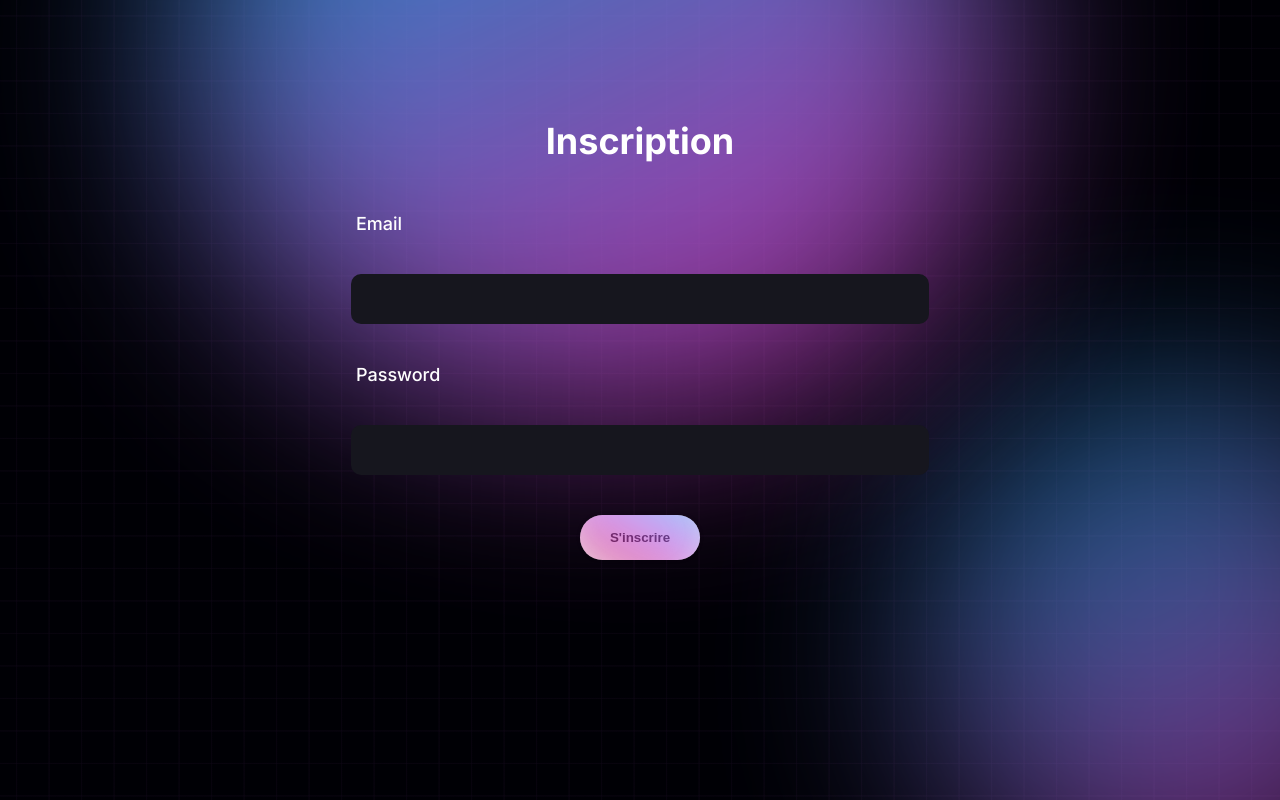
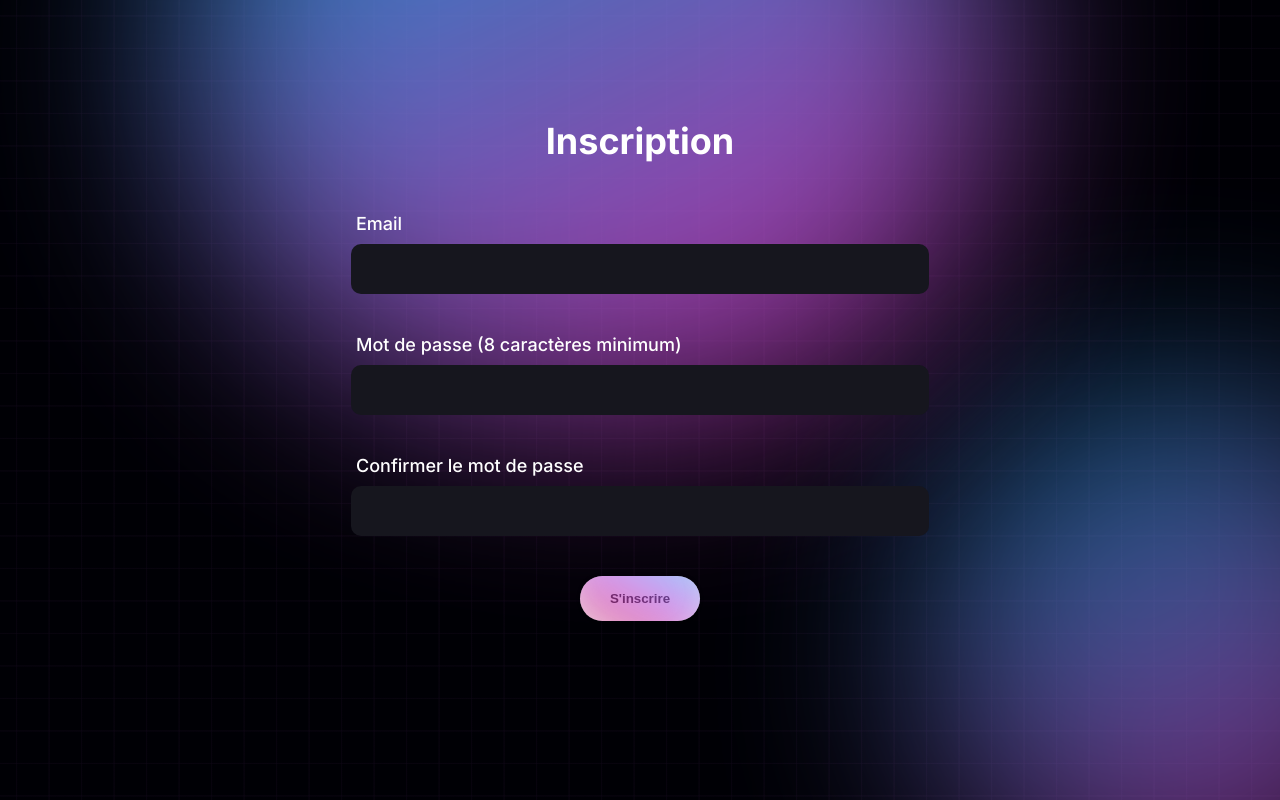
Before and after one commit to BetaPeche/sport-app, a React (Vite) app in the folder frontend/: page /signup in a window 1280 px wide. Built offline with nearby package versions, Linux system fonts and the light colour scheme.

Commit message:
Add confirm password input, loader and fetch.

```diff
--- a/frontend/src/pages/Register.tsx
+++ b/frontend/src/pages/Register.tsx
@@ -1,23 +1,25 @@
 import { useState } from 'react'
 import Button from '../components/Button'
 import { useNavigate } from 'react-router-dom'
+import Loader from '../components/Loader'
 
 const Register = () => {
     const [email, setEmail] = useState<string>('')
     const [password, setPassword] = useState<string>('')
-    // const [passwordConfirm, setPasswordConfirm] = useState<string>('')
+    const [passwordConfirm, setPasswordConfirm] = useState<string>('')
     const [error, setError] = useState<string>('')
+    const [loading, setLoading] = useState<boolean>(false)
 
     const regexEmail = new RegExp('([A-Za-z]+)@([A-Za-z]+)\\.([A-Za-z]+)')
     const navigate = useNavigate()
 
-    const handleSubmit = (e: React.MouseEvent<HTMLButtonElement>) => {
+    const handleSubmit = async (e: React.MouseEvent<HTMLButtonElement>) => {
         e.preventDefault()
 
         let errorMessage = ''
 
         switch (true) {
-            case email === '' || password === '':
+            case email === '' || password === '' || passwordConfirm === '':
                 errorMessage = 'Veuillez remplir tous les champs'
                 break
             case !email.match(regexEmail):
@@ -27,6 +29,9 @@ const Register = () => {
                 errorMessage =
                     'Le mot de passe doit contenir au moins 8 caractères'
                 break
+            case password !== passwordConfirm:
+                errorMessage = 'Les mots de passe ne correspondent pas'
+                break
             default:
                 break
         }
@@ -34,7 +39,28 @@ const Register = () => {
         setError(errorMessage)
 
         if (errorMessage === '') {
-            navigate('/dashboard')
+            try {
+                setLoading(true)
+                const response = await fetch(
+                    `${import.meta.env.VITE_URL_API}/api/auth/signup`,
+                    {
+                        method: 'POST',
+                        headers: {
+                            'Content-Type': 'application/json',
+                        },
+                        body: JSON.stringify({ email, password }),
+                    }
+                )
+
+                if (response.ok) {
+                    navigate('/dashboard')
+                } else {
+                    setError("Une erreur est survenue lors de l'inscription")
+                }
+            } catch (error) {
+                setError('Une erreur réseau est survenue')
+            }
+            setLoading(false)
         }
     }
 
@@ -43,23 +69,38 @@ const Register = () => {
             <h1>Inscription</h1>
             <form autoComplete="off">
                 <label htmlFor="email">Email</label>
-                <br />
                 <input
                     type="email"
                     name="email"
                     id="email"
                     onChange={(e) => setEmail(e.target.value)}
                 />
-                <label htmlFor="password">Password</label>
-                <br />
+                <label htmlFor="password">
+                    Mot de passe (8 caractères minimum)
+                </label>
                 <input
                     type="password"
                     name="password"
                     id="password"
                     onChange={(e) => setPassword(e.target.value)}
                 />
+                <label htmlFor="password">Confirmer le mot de passe</label>
+                <input
+                    type="password"
+                    name="password-confirm"
+                    id="password-confirm"
+                    onChange={(e) => setPasswordConfirm(e.target.value)}
+                />
                 {error && <span>{error}</span>}
-                <Button text="S'inscrire" color={true} action={handleSubmit} />
+                {loading ? (
+                    <Loader />
+                ) : (
+                    <Button
+                        text="S'inscrire"
+                        color={true}
+                        action={handleSubmit}
+                    />
+                )}
             </form>
         </main>
     )
```
